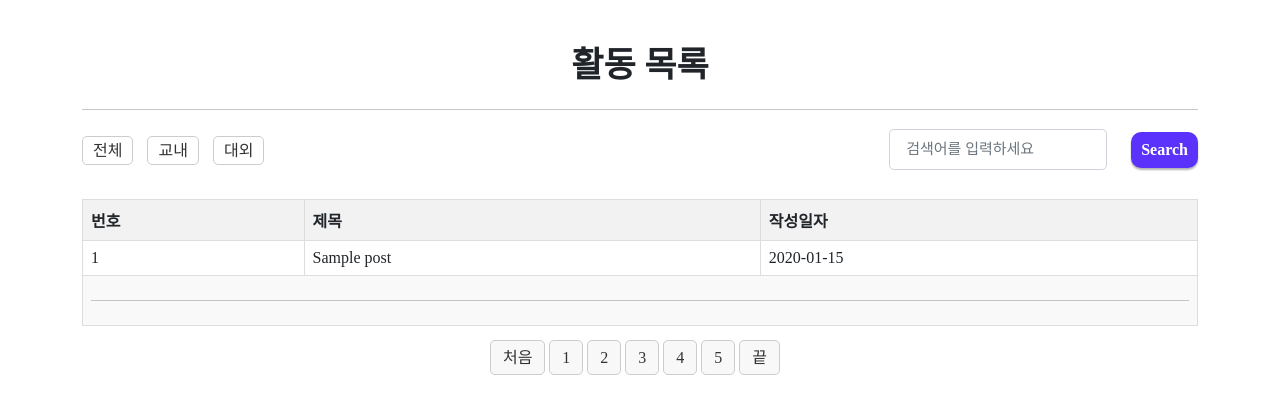
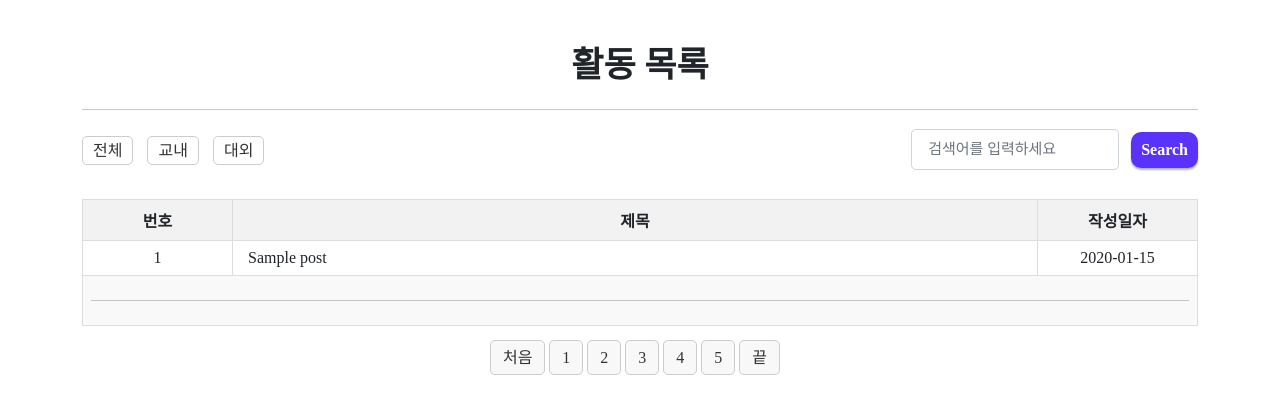
Before and after one commit to Yoonssu/django2023, a Django app: page /community/ in a window 1280 px wide. Shown: the part 87-501 px from the top of the page. Run offline with Django 3.2, Linux system fonts and the light colour scheme; tables that the repository leaves empty hold one stand-in row (values such as "Sample post"); some web fonts are replaced.

Commit message:
[FEAT]post_list 테이블 고정, 폰트 정렬, 검색창 위치 조정 + search_result 시간순 정렬 코드 지워져있어서 다시 추가

```diff
--- a/community/templates/community/post_list.html
+++ b/community/templates/community/post_list.html
@@ -67,9 +67,9 @@
         <form class="form-subscribe" id="contactForm" data-sb-form-api-token="API_TOKEN" action="{% url 'search' %}" method="get">
             <div class="row align-items-center">
                 <!-- 검색어 입력란 ---------->
-                <div class="col">
+                <div class="col" style="padding-right: 0px;">
                     <div class="form-container">
-                        <input class="form-control form-control-lg" type="text" name="q" value="{{ query }}" placeholder="검색어를 입력하세요" style="font-size: 15px;"/>
+                        <input class="form-control form-control-lg" type="text" name="q" value="{{ query }}" placeholder="검색어를 입력하세요" style="font-size: 15px; margin-right: -10px;"/>
                     </div>
                 </div>
                 <!-- 검색 버튼 ------------->
@@ -89,17 +89,17 @@
 <table class="list_table">
     <thead>
         <tr>
-            <th>번호</th>
-            <th>제목</th>
-            <th>작성일자</th>
+            <th class="text-center">번호</th>
+            <th class="text-center">제목</th>
+            <th class="text-center">작성일자</th>
         </tr>
     </thead>
     <tbody>
         {% for post in post_list %}
             <tr>
-                <td>{{ post.pk }}</td>
-                <td><a href="{% url 'community:post_detail' pk=post.pk %}" target="_blank">{{ post.title }}</a></td>
-                <td>{{ post.time|date:"Y-m-d"  }}</td>
+                <td class="text-center" style="width: 150px;">{{ post.pk }}</td>
+                <td style="padding-left: 15px;"><a href="{% url 'community:post_detail' pk=post.pk %}" target="_blank">{{ post.title }}</a></td>
+                <td class="text-center" style="width: 160px">{{ post.time|date:"Y-m-d"  }}</td>
             </tr>
             <tr>
                 <td colspan="3"><hr></td>
--- a/community/templates/community/search_result.html
+++ b/community/templates/community/search_result.html
@@ -22,7 +22,7 @@
                 </tr>
             </thead>
             <tbody>
-                {% for result in results %}
+                {% for result in results|dictsortreversed:"time" %}
                     <tr>
                         <td>{{ result.pk }}</td>
                         <td><a href="{% url 'community:post_detail' pk=result.pk %}" target="_blank">{{ result.title|highlight:query }}</a></td>
```
